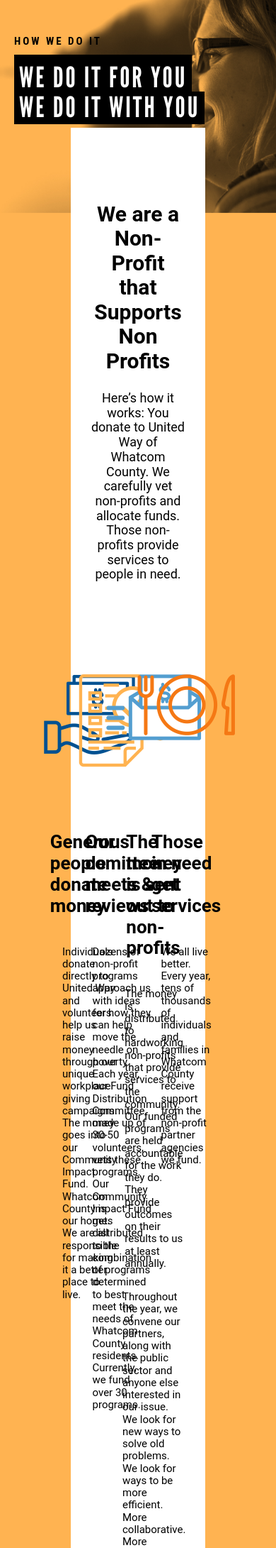
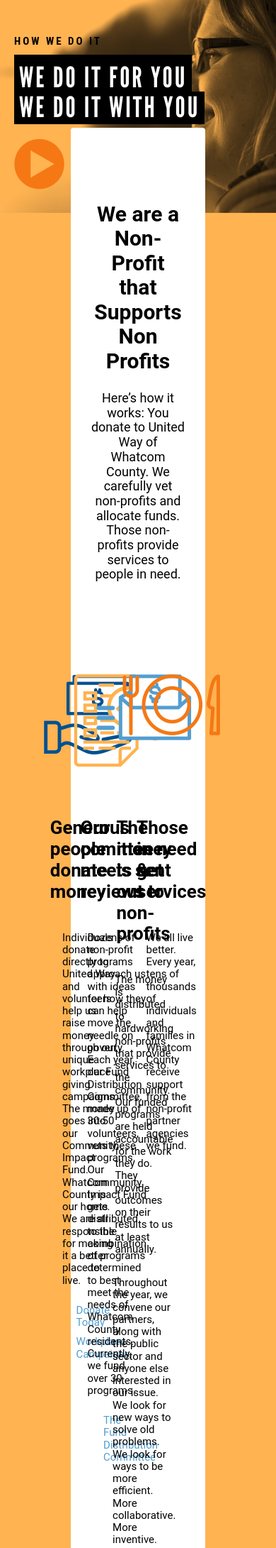
Before and after one commit to lukehtravis/unitedwaywhatcom, a PHP site: page /1.2-our-work.php in a window 390 px wide. Shown: the part 102-2283 px from the top of the page at 71% size. Run offline with PHP 8.4, Linux system fonts and the light colour scheme.

Commit message:
desktop version our work. tablet version

```diff
--- a/assets/css/_src/views/_our-work.scss
+++ b/assets/css/_src/views/_our-work.scss
@@ -1,4 +1,8 @@
 @import "../components/video";
+.color-container {
+  padding-bottom: 115px;
+}
+
 .banner.our-work {
   // See site js for background img url
   background: url('/assets/img/smilingwoman.jpg') no-repeat center center;
@@ -18,9 +22,15 @@
 
 .body-overlap {
   background-color: $color-white;
+  border-radius: 4px;
   @include pageSideMargins;
   margin-top: -120px;
   padding-top: 80px;
+  padding-bottom: 105px;
+  @include breakpoint(tabletonly) {
+    margin-left: 60px;
+    margin-right: 60px;
+  }
   .top-text {
     text-align: center;
     width: 70%;
@@ -35,32 +45,53 @@
   .icon-grid {
     display: flex;
     margin: 0 4%;
+    @include breakpoint(tabletonly) {
+      flex-wrap: wrap;
+    }
     h3 {
       font-size: 26px;
     }
     p {
       font-size: 15px;
     }
+    a {
+      margin-top: 10px;
+      color: $color-lightblue;
+      font-size: 15px;
+      text-align: left;
+      width: 100%;
+    }
     .icon-column {
       display: flex;
       flex-direction: column;
       align-items: center;
       width: 22%;
+      @include breakpoint(tabletonly) {
+        width: 48%;
+        margin-top: 40px;
+      }
     }
     .icon-column:nth-child(-n+3) {
-      margin-right: 4%;
+      @include breakpoint(desktopbeyond) {
+        margin-right: 4%;
+      }
+    }
+    .icon-column:nth-child(odd) {
+      @include breakpoint(tabletonly) {
+        margin-right: 4%;
+      }
     }
     .icon-column:nth-child(1) img {
+      margin-bottom: 63px;
+    }
+    .icon-column:nth-child(2) img {
+      margin-bottom: 45px;
+    }
+    .icon-column:nth-child(3) img {
       margin-bottom: 83px;
     }
-    .icon-column:nth-child(2) img {
-      margin-bottom: 65px;
-    }
-    .icon-column:nth-child(3) img {
-      margin-bottom: 103px;
-    }
     .icon-column:nth-child(4) img {
-      margin-bottom: 110px;
+      margin-bottom: 90px;
     }
   }
 }
--- a/assets/css/main.css
+++ b/assets/css/main.css
@@ -1700,6 +1700,9 @@ form, .donation-form {
         .video-section a p {
           display: none; } }
 
+.color-container {
+  padding-bottom: 115px; }
+
 .banner.our-work {
   background: url("/assets/img/smilingwoman.jpg") no-repeat center center;
   height: 780px;
@@ -1717,10 +1720,16 @@ form, .donation-form {
 
 .body-overlap {
   background-color: white;
+  border-radius: 4px;
   margin-left: 100px;
   margin-right: 100px;
   margin-top: -120px;
-  padding-top: 80px; }
+  padding-top: 80px;
+  padding-bottom: 105px; }
+  @media only screen and (min-width: 515px) and (max-width: 900px) {
+    .body-overlap {
+      margin-left: 60px;
+      margin-right: 60px; } }
   .body-overlap .top-text {
     text-align: center;
     width: 70%;
@@ -1732,24 +1741,41 @@ form, .donation-form {
   .body-overlap .icon-grid {
     display: flex;
     margin: 0 4%; }
+    @media only screen and (min-width: 515px) and (max-width: 900px) {
+      .body-overlap .icon-grid {
+        flex-wrap: wrap; } }
     .body-overlap .icon-grid h3 {
       font-size: 26px; }
     .body-overlap .icon-grid p {
       font-size: 15px; }
+    .body-overlap .icon-grid a {
+      margin-top: 10px;
+      color: #539ed0;
+      font-size: 15px;
+      text-align: left;
+      width: 100%; }
     .body-overlap .icon-grid .icon-column {
       display: flex;
       flex-direction: column;
       align-items: center;
       width: 22%; }
-    .body-overlap .icon-grid .icon-column:nth-child(-n+3) {
-      margin-right: 4%; }
+      @media only screen and (min-width: 515px) and (max-width: 900px) {
+        .body-overlap .icon-grid .icon-column {
+          width: 48%;
+          margin-top: 40px; } }
+    @media only screen and (min-width: 901px) {
+      .body-overlap .icon-grid .icon-column:nth-child(-n+3) {
+        margin-right: 4%; } }
+    @media only screen and (min-width: 515px) and (max-width: 900px) {
+      .body-overlap .icon-grid .icon-column:nth-child(odd) {
+        margin-right: 4%; } }
     .body-overlap .icon-grid .icon-column:nth-child(1) img {
+      margin-bottom: 63px; }
+    .body-overlap .icon-grid .icon-column:nth-child(2) img {
+      margin-bottom: 45px; }
+    .body-overlap .icon-grid .icon-column:nth-child(3) img {
       margin-bottom: 83px; }
-    .body-overlap .icon-grid .icon-column:nth-child(2) img {
-      margin-bottom: 65px; }
-    .body-overlap .icon-grid .icon-column:nth-child(3) img {
-      margin-bottom: 103px; }
     .body-overlap .icon-grid .icon-column:nth-child(4) img {
-      margin-bottom: 110px; }
+      margin-bottom: 90px; }
 
 /*# sourceMappingURL=main.css.map */
--- a/inc/1.2-our-work.php
+++ b/inc/1.2-our-work.php
@@ -4,6 +4,12 @@
       <h1>How We Do It</h1>
       <span class="black-bg">We Do It For You</span>
       <span class="black-bg">We Do It With You</span>
+    </div>
+    <div class="video-section">
+      <a href="#">
+        <img src="assets/img/playbutton.png">
+        <p>United in whatcom county</p>
+      </a>
     </div>
   </section>
   <section class="body-overlap">
@@ -16,20 +22,22 @@
         <img src="/assets/img/Dollar.png" />
         <h3>Generous people donate money</h3>
         <p>Individuals donate directly to United Way  and volunteers help us raise money through our unique workplace giving campaigns. The money goes into our Community Impact Fund. Whatcom County is our home. We are all responsible for making it a better place to live.</p>
-        <a href="#"></a>
+        <a href="#">Donate Today</a>
+        <a href="#">Workplace Campaigns</a>
       </div>
       <div class="icon-column">
         <img src="/assets/img/Review.png" />
         <h3>Our comittee meets & reviews</h3>
         <p>Dozens of non-profit programs approach us with ideas for how they can help move the needle on poverty. Each year, our Fund Distribution Committee, made up of 30-50 volunteers, vets these programs. Our Community Impact Fund gets distributed to the combination of programs determined to best meet the needs of Whatcom County residents. Currently, we fund over 30 programs.</p>
-        <a href="#"></a>
+        <a href="#">The Fund Distribution Committee</a>
       </div>
       <div class="icon-column">
         <img src="/assets/img/Send.png" />
         <h3>The money is sent out to non-profits</h3>
         <p>The money is distributed to hardworking non-profits that provide services to the community. Our funded programs are held accountable for the work they do. They provide outcomes on their results to us at least annually.</p>
         <p>Throughout the year, we convene our partners, along with the public sector and anyone else interested in our issue. We look for new ways to solve old problems. We look for ways to be more efficient. More collaborative. More inventive.</p>
-        <a href="#"></a>
+        <a href="#">See where the money goes</a>
+        <a href="#">Become A Partner</a>
       </div>
       <div class="icon-column">
         <img src="/assets/img/Plate.png" />
```
